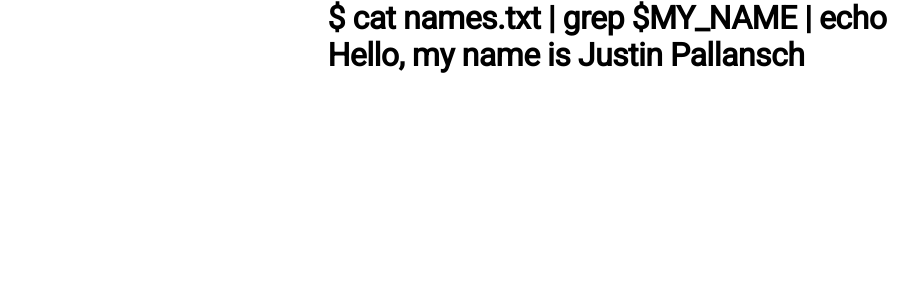
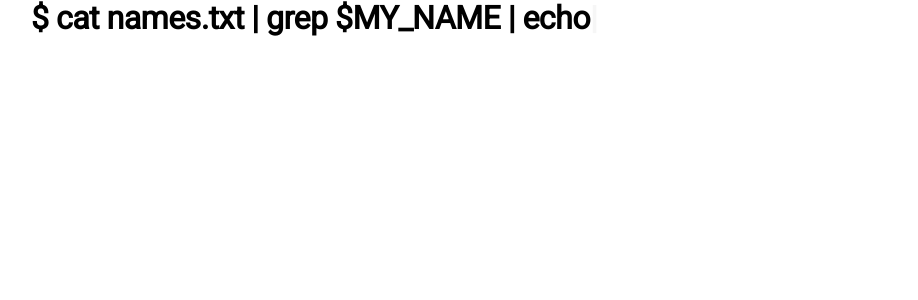
Before and after one commit to jpal91/resume, a Next.js app: page / in a window 1280 px wide. Shown: the top 300 px of the page, without its empty margins (33-951 px from the left). Built offline with nearby package versions, Linux system fonts and the light colour scheme.

Commit message:
trying out typed

```diff
--- a/package.json
+++ b/package.json
@@ -20,6 +20,7 @@
     "react": "18.2.0",
     "react-dom": "18.2.0",
     "react-redux": "^8.0.5",
+    "react-typed": "^1.2.0",
     "redux": "^4.2.0",
     "redux-thunk": "^2.4.2",
     "typescript": "^4.9.4"
--- a/pages/index.js
+++ b/pages/index.js
@@ -1,3 +1,5 @@
+import React, { useState, useRef } from 'react'
+import Typed from 'react-typed'
 import Head from "next/head";
 import Grid from "@mui/material/Grid";
 import Container from "@mui/material/Container";
@@ -5,6 +7,9 @@ import Typography from "@mui/material/Typography";
 import Box from '@mui/material/Box'
 
 const Home = () => {
+	const [typeState, setTypeState] = useState(1)
+	let tRef = useRef()
+
 	return (
 		<>
 			<Head>
@@ -12,9 +17,21 @@ const Home = () => {
 			</Head>
 			<Container sx={{ width: '100%' }}>
 				<Grid xs={12} sx={{ display: 'flex', flexDirection: 'column', alignItems: 'center' }}>
-					<Box>
-						<Typography variant='h1'>$ cat names.txt | grep $MY_NAME | echo</Typography>
-						<Typography variant='h1'>Hello, my name is Justin Pallansch</Typography>
+					<Box sx={{ width: '100%' }}>
+						<Typography variant='h1'>
+							<span>$ </span>
+							<Typed
+								// typedRef={(typed) => tRef = typed}
+								ref={tRef}
+								strings={[' cat names.txt | grep $MY_NAME | echo']}
+								typeSpeed={50}
+								onComplete={() => {
+									tRef.current.typed.showCursor = false
+									console.log(tRef)
+								}}
+							/>
+						</Typography>
+						<Typography variant='h1' sx={{ display: typeState < 2 ? 'none' : ''}}>$</Typography>
 					</Box>
 				</Grid>
 			</Container>
```
Also changed, not shown: 1 other file (tests, documents, lock files or other folders).
